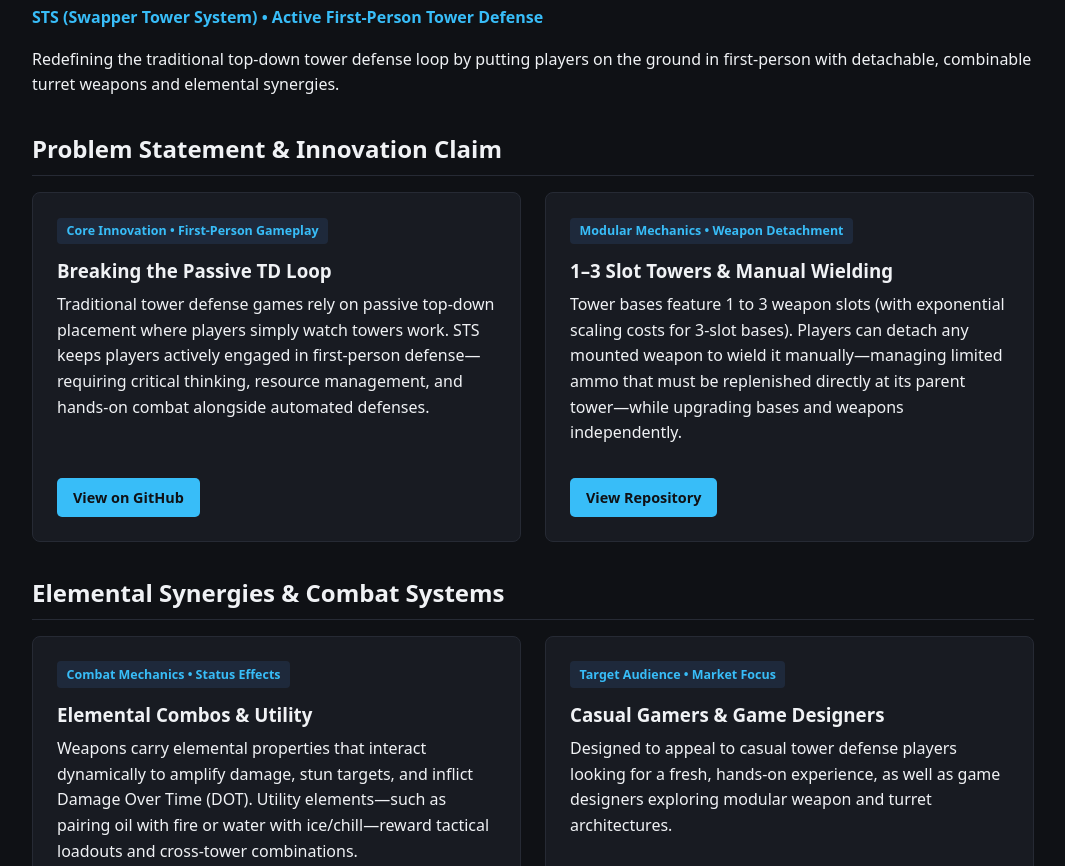
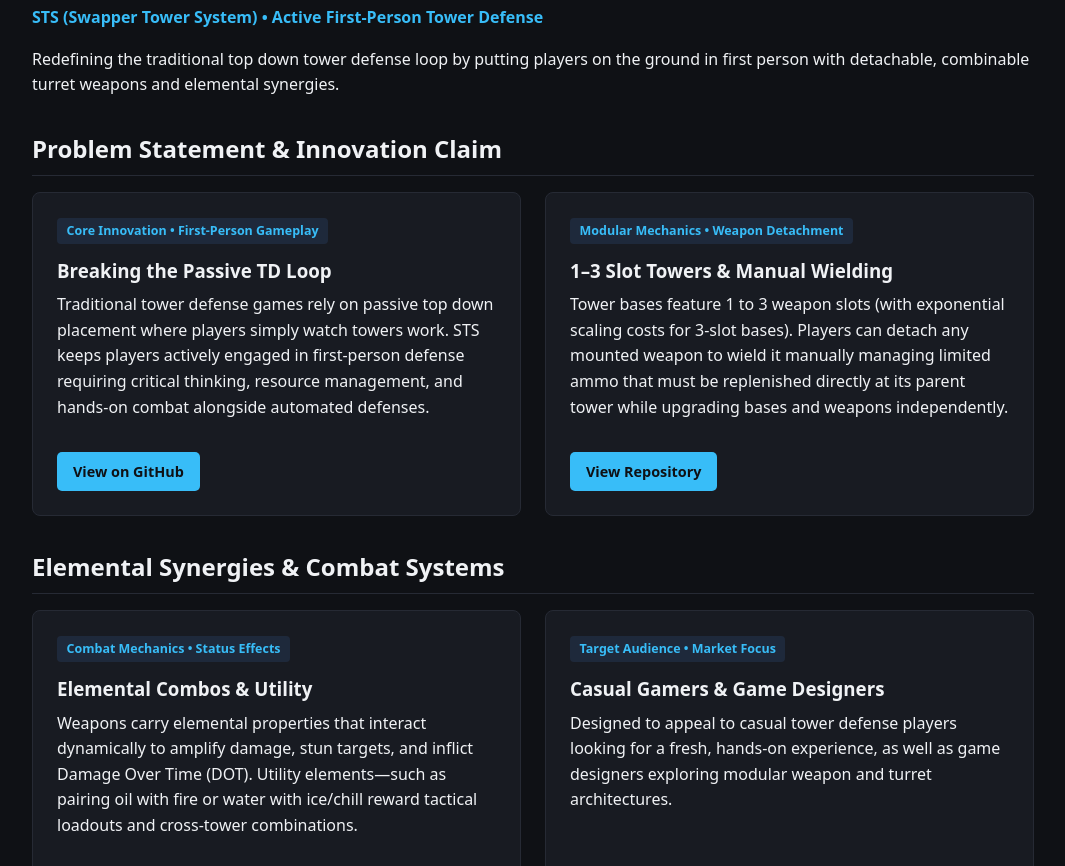
Before and after one commit to starlight-design111/ScarrLight-Board-Website, a plain HTML site: page sip.html in a window 1280 px wide. Shown: the part 166-1032 px from the top of the page, without its empty margins (107-1172 px from the left). Drawn offline with Linux system fonts and the light colour scheme.

Commit message:
Fix punctuation and formatting in sip.html

```diff
--- a/sip.html
+++ b/sip.html
@@ -24,7 +24,7 @@
     <section class="hero">
       <h1>Student Innovation Project (SIP)</h1>
       <p class="subtitle">STS (Swapper Tower System) • Active First-Person Tower Defense</p>
-      <p>Redefining the traditional top-down tower defense loop by putting players on the ground in first-person with detachable, combinable turret weapons and elemental synergies.</p>
+      <p>Redefining the traditional top down tower defense loop by putting players on the ground in first person with detachable, combinable turret weapons and elemental synergies.</p>
     </section>
 
     <h2>Problem Statement &amp; Innovation Claim</h2>
@@ -33,7 +33,7 @@
         <div>
           <span class="tag">Core Innovation • First-Person Gameplay</span>
           <h3>Breaking the Passive TD Loop</h3>
-          <p>Traditional tower defense games rely on passive top-down placement where players simply watch towers work. STS keeps players actively engaged in first-person defense—requiring critical thinking, resource management, and hands-on combat alongside automated defenses.</p>
+          <p>Traditional tower defense games rely on passive top down placement where players simply watch towers work. STS keeps players actively engaged in first-person defense requiring critical thinking, resource management, and hands-on combat alongside automated defenses.</p>
         </div>
         <a href="https://github.com/starlight-design111" target="_blank" class="btn">View on GitHub</a>
       </div>
@@ -42,7 +42,7 @@
         <div>
           <span class="tag">Modular Mechanics • Weapon Detachment</span>
           <h3>1–3 Slot Towers &amp; Manual Wielding</h3>
-          <p>Tower bases feature 1 to 3 weapon slots (with exponential scaling costs for 3-slot bases). Players can detach any mounted weapon to wield it manually—managing limited ammo that must be replenished directly at its parent tower—while upgrading bases and weapons independently.</p>
+          <p>Tower bases feature 1 to 3 weapon slots (with exponential scaling costs for 3-slot bases). Players can detach any mounted weapon to wield it manually managing limited ammo that must be replenished directly at its parent tower while upgrading bases and weapons independently.</p>
         </div>
         <a href="https://github.com/starlight-design111" target="_blank" class="btn">View Repository</a>
       </div>
@@ -54,7 +54,7 @@
         <div>
           <span class="tag">Combat Mechanics • Status Effects</span>
           <h3>Elemental Combos &amp; Utility</h3>
-          <p>Weapons carry elemental properties that interact dynamically to amplify damage, stun targets, and inflict Damage Over Time (DOT). Utility elements—such as pairing oil with fire or water with ice/chill—reward tactical loadouts and cross-tower combinations.</p>
+          <p>Weapons carry elemental properties that interact dynamically to amplify damage, stun targets, and inflict Damage Over Time (DOT). Utility elements—such as pairing oil with fire or water with ice/chill reward tactical loadouts and cross-tower combinations.</p>
         </div>
         <span class="btn" style="background: #222; cursor: default;">System Design</span>
       </div>
```
